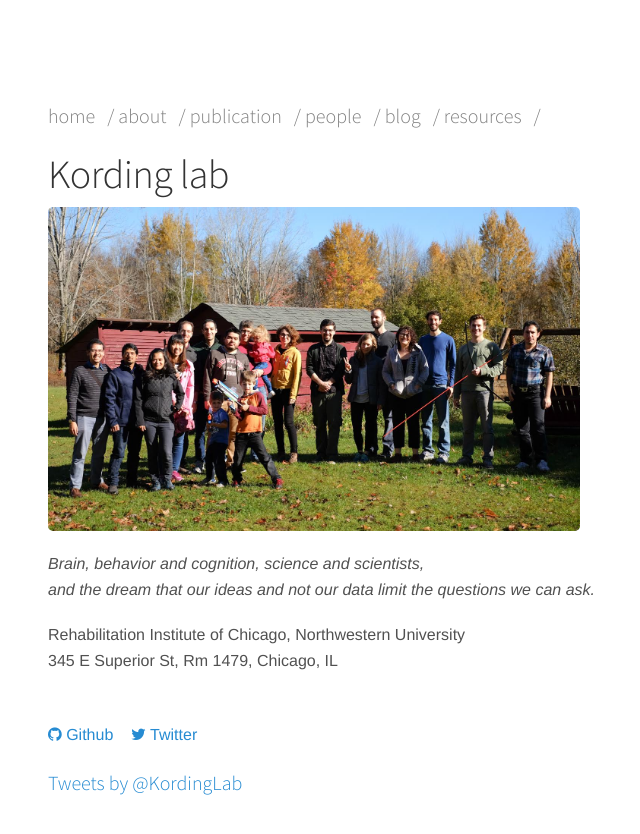
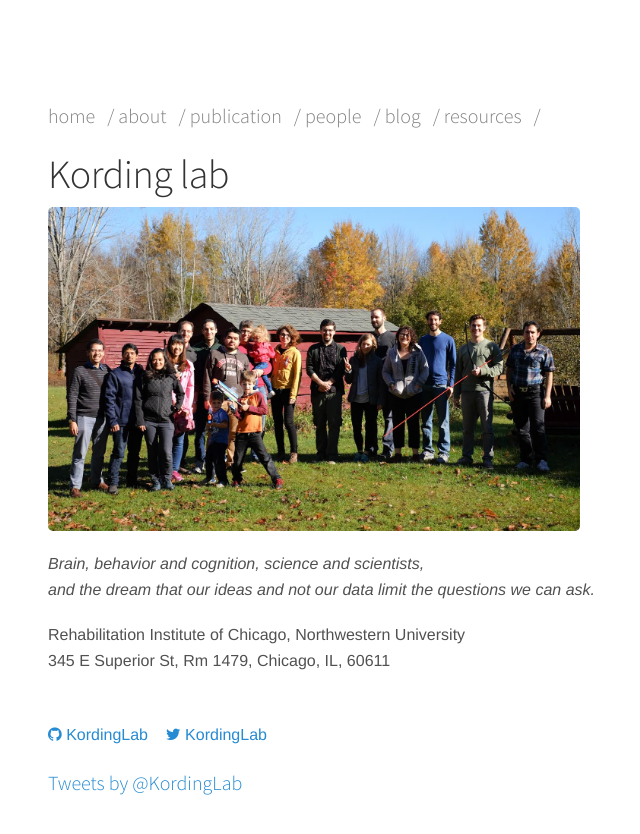
Before and after one commit to KordingLab/KordingLab.github.io, a Jekyll site: the page built from index.html, in a window 1280 px wide. Shown: the top 834 px of the page, without its empty margins (212-852 px from the left). Built offline with Jekyll 4.4.1, drawn with Linux system fonts in a browser that asks for light colours; nearby versions of some CDN libraries; comment, search, counter and statistics services are not loaded.

Commit message:
Add zip code

```diff
--- a/index.html
+++ b/index.html
@@ -16,11 +16,11 @@ layout: default
     and the dream that our ideas and not our data limit the questions we can ask.</em></p>
 
   <p>Rehabilitation Institute of Chicago, Northwestern University<br>
-    345 E Superior St, Rm 1479, Chicago, IL
+    345 E Superior St, Rm 1479, Chicago, IL, 60611
     <span style="display: block; margin-bottom: 3em"></span>
 
-  <a href="https://github.com/KordingLab"><i class="fa fa-github"></i> Github</a>&nbsp;&nbsp;&nbsp;
-  <a href="https://twitter.com/KordingLab"><i class="fa fa-twitter"></i> Twitter</a></h4>
+  <a href="https://github.com/KordingLab"><i class="fa fa-github"></i> KordingLab</a>&nbsp;&nbsp;&nbsp;
+  <a href="https://twitter.com/KordingLab"><i class="fa fa-twitter"></i> KordingLab</a></h4>
   </p>
 
   <a class="twitter-timeline" href="https://twitter.com/KordingLab" data-widget-id="695051708246941697">Tweets by @KordingLab</a>
```
